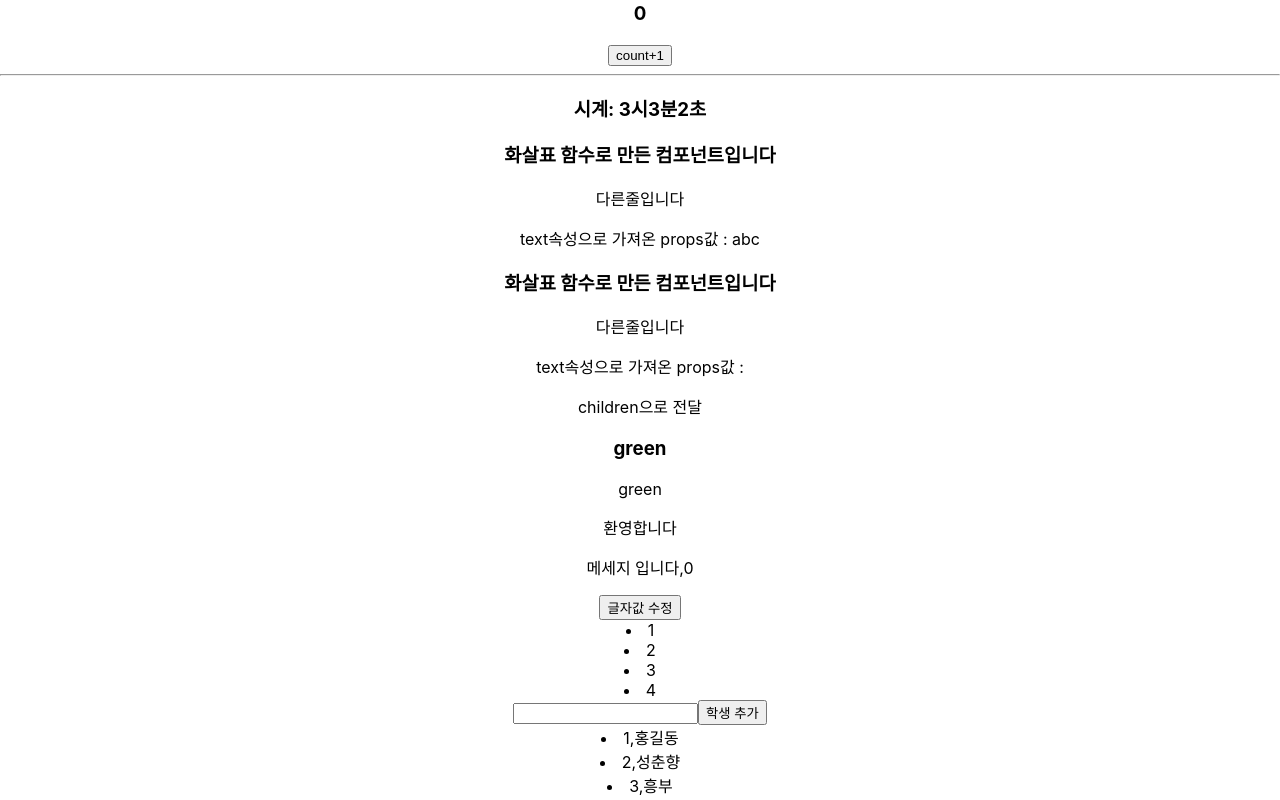
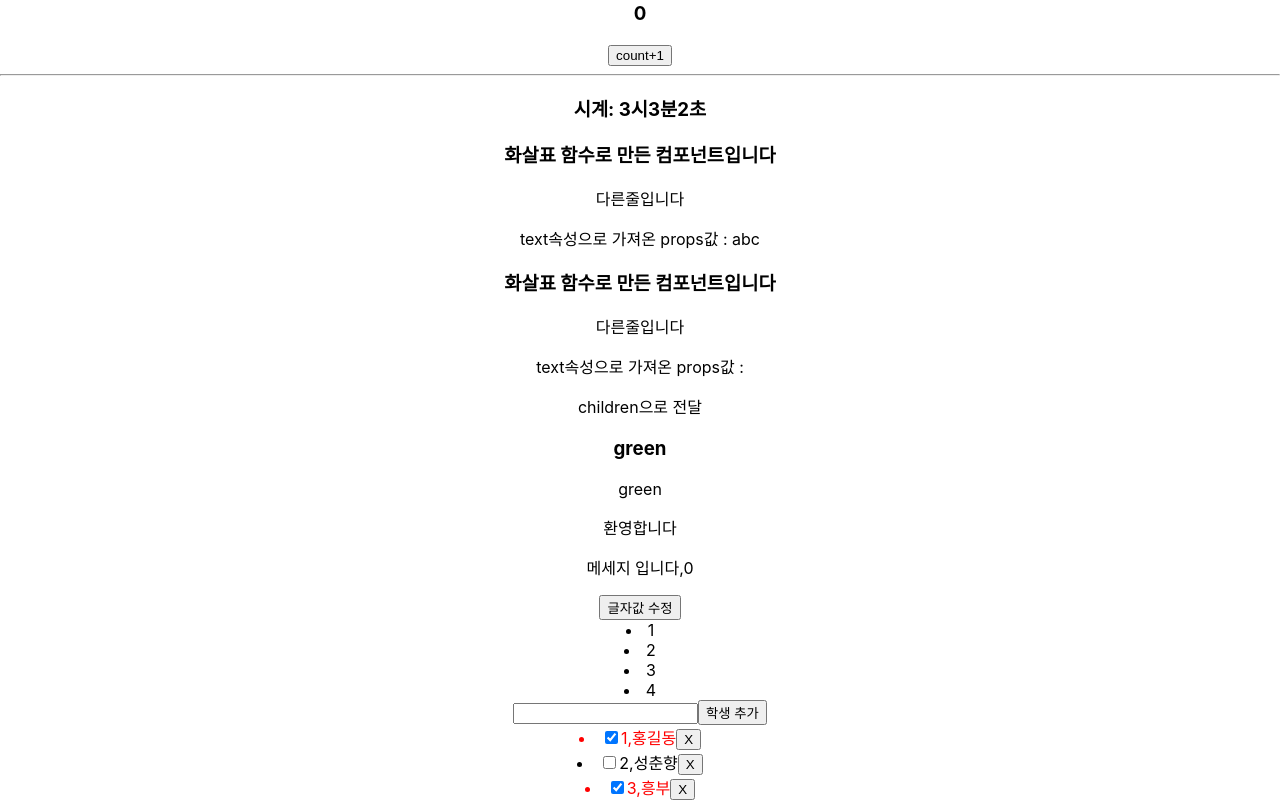
Before and after one commit to KIMPPT/React, a React (Create React App) app in the folder first-react/: page / in a window 1280 px wide. Shown: the part 4010-4810 px from the top of the page. Built offline with nearby package versions, Linux system fonts and the light colour scheme.

Commit message:
04051314

```diff
--- a/first-react/src/components/ArrowState.jsx
+++ b/first-react/src/components/ArrowState.jsx
@@ -1,6 +1,7 @@
 //16.8 이후로 함수형에서 state 사용 가능
 import { useState } from "react";
-
+//CSS 파일 가져오기
+import "./arrowState.css";
 //화면의 업데이트에 상관없이 사용하는 변수
 //현재 컴포넌트에서 전역변수로 쓸 변수
 let id2 = 4;
@@ -19,9 +20,9 @@ let ArrowState = () => {
   let [array, setArray] = useState([1, 2, 3, 4]);
   //map을 이용하여 id 값과 name을 화면에 출력
   let [students, setStudent] = useState([
-    { id: 1, name: "홍길동" },
-    { id: 2, name: "성춘향" },
-    { id: 3, name: "흥부" },
+    { id: 1, name: "홍길동", checked: true },
+    { id: 2, name: "성춘향", checked: false },
+    { id: 3, name: "흥부", checked: true },
   ]);
   //message에는 useState("")의 "" 값이 들어간다.
 
@@ -82,10 +83,42 @@ let ArrowState = () => {
       {students.map((student, index) => (
         <li
           key={index}
-          //클릭했을 때 배열 삭제 > 클래스형 컴포넌트 내용 참고
-          onClick={() => deleteStudent(student.id)}
+          //해당 student의 checkbox의 값에 따라 스타일 변경
+          className={student.checked ? "on" : ""}
         >
+          <input
+            type="checkbox"
+            checked={student.checked}
+            readOnly
+            onClick={() => {
+              //체크박스를 클릭하면, 클릭한 객체의 chekced 값이 바뀜
+              //map을 이용하여 작성
+              let newStudents = students.map((s) => {
+                //s를 통해서 각각의 객체값 확인
+                //1) 클릭한 체크박스의 id 값 과 모든 s의 id와 비교
+                //2) id값이 같지 않다면 원래 객체
+                //3) id 값이 같다면 checked 값을 !을 이용하여 수정한 객체
+                if (student.id !== s.id) {
+                  return s;
+                } else {
+                  //원래 객체에서 checked 값만 수정하기 위해서
+                  //s 안에 있는 속성을 ...(스프레드 연산자)를 이용해서 추가
+                  //수정할  속성인 chekced를 작성해서 수정
+                  return { ...s, checked: !s.checked };
+                }
+              });
+              setStudent(newStudents);
+              //map() : 배열안의 요소의 값을 return을 통해 새로운 배열로 만듬
+              //클릭한 객체를 찾았다면 > 그 객체의 checked 값을 수정해서 return으로 넣어줌
+            }}
+          />
           {student.id},{student.name}
+          <button
+            //클릭했을 때 배열 삭제 > 클래스형 컴포넌트 내용 참고
+            onClick={() => deleteStudent(student.id)}
+          >
+            X
+          </button>
         </li>
       ))}
     </div>
--- /dev/null
+++ b/first-react/src/components/arrowState.css
@@ -0,0 +1,3 @@
+.on{
+    color:red;
+}
```
